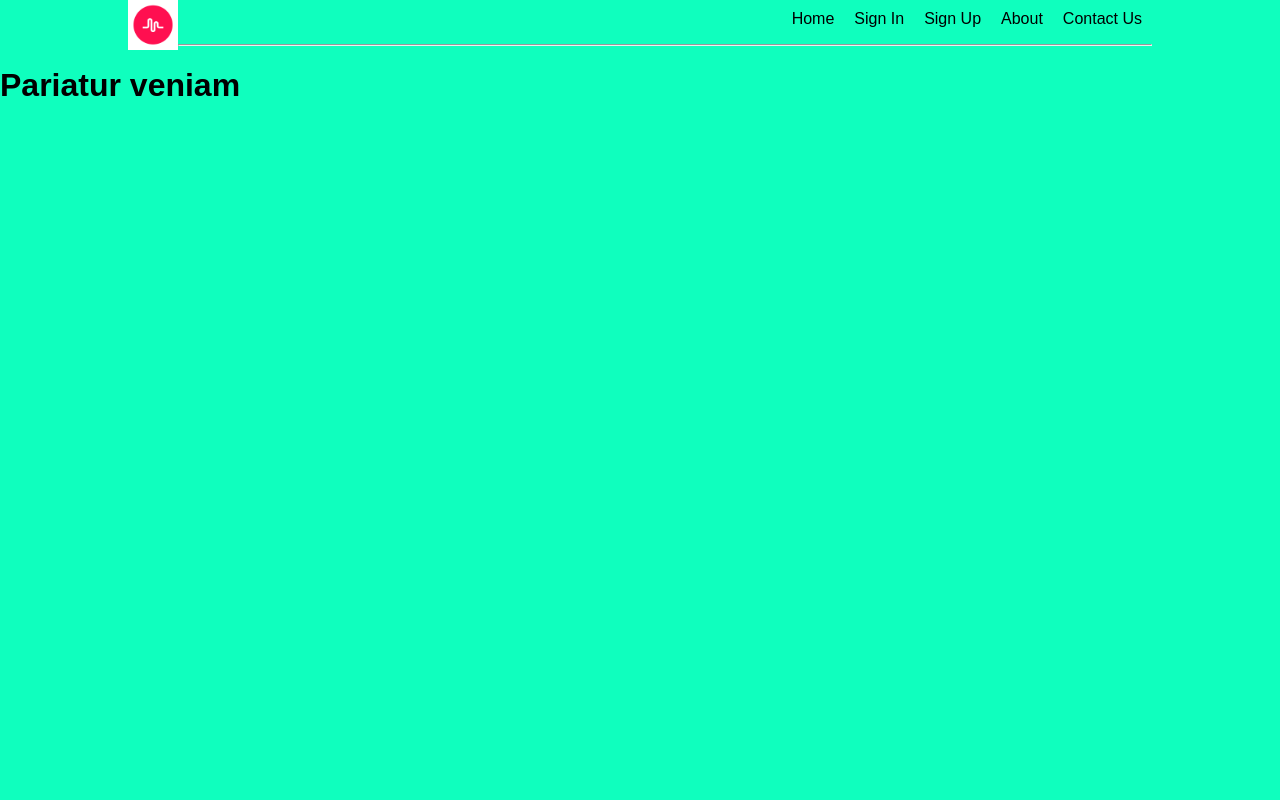
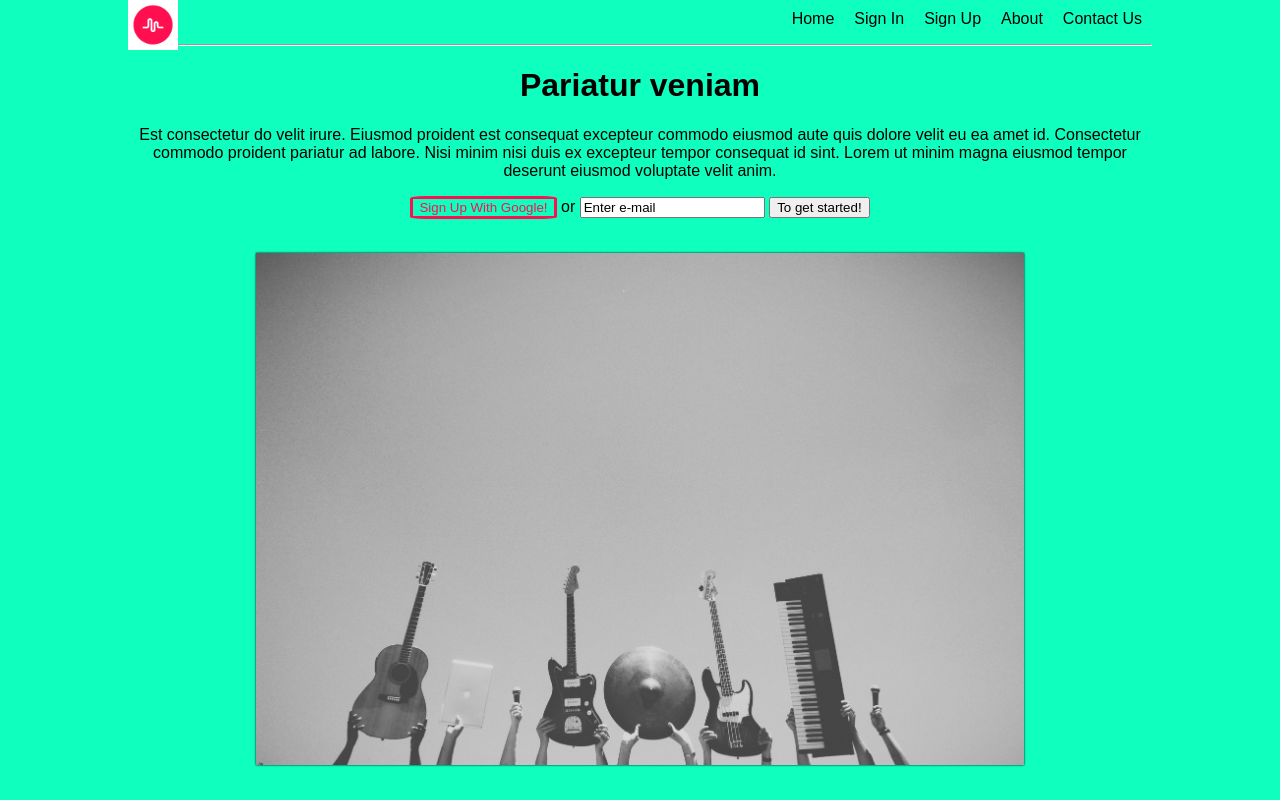
Before and after one commit to rayalva407/Landing-Page, a plain HTML site: page index.html in a window 1280 px wide. Drawn offline with Linux system fonts and the light colour scheme.

Commit message:
adds form

```diff
--- a/index.css
+++ b/index.css
@@ -55,3 +55,20 @@ nav a::before {
 nav a:hover::before {
   width: 100%;
 }
+
+.main {
+  text-align: center;
+  margin: 0 10%;
+}
+
+.musical-instruments {
+  width: 75%;
+  box-shadow: 0 0 2px;
+}
+
+.btn-signup {
+  border: solid #FF0F50;
+  background-color: #0fffbe;
+  border-radius: 10%;
+  color: #FF0F50;
+}
--- a/index.html
+++ b/index.html
@@ -27,7 +27,14 @@
 
     <div class="main">
       <h1>Pariatur veniam</h1>
+      <p>Est consectetur do velit irure. Eiusmod proident est consequat excepteur commodo eiusmod aute quis dolore velit eu ea amet id. Consectetur commodo proident pariatur ad labore. Nisi minim nisi duis ex excepteur tempor consequat id sint. Lorem ut minim magna eiusmod tempor deserunt eiusmod voluptate velit anim.</p>
+
+      <p><button class='btn-signup'>Sign Up With Google!</button> or <input type="text" value="Enter e-mail"> <button>To get started!</button></p><br>
+
+      <img src="assets/pexels-snapwire-6966.jpg" alt="musical instruments" class="musical-instruments">
     </div>
+
+
 
   </body>
 </html>
```
Also changed, not shown: assets/pexels-snapwire-6966.jpg (added).
